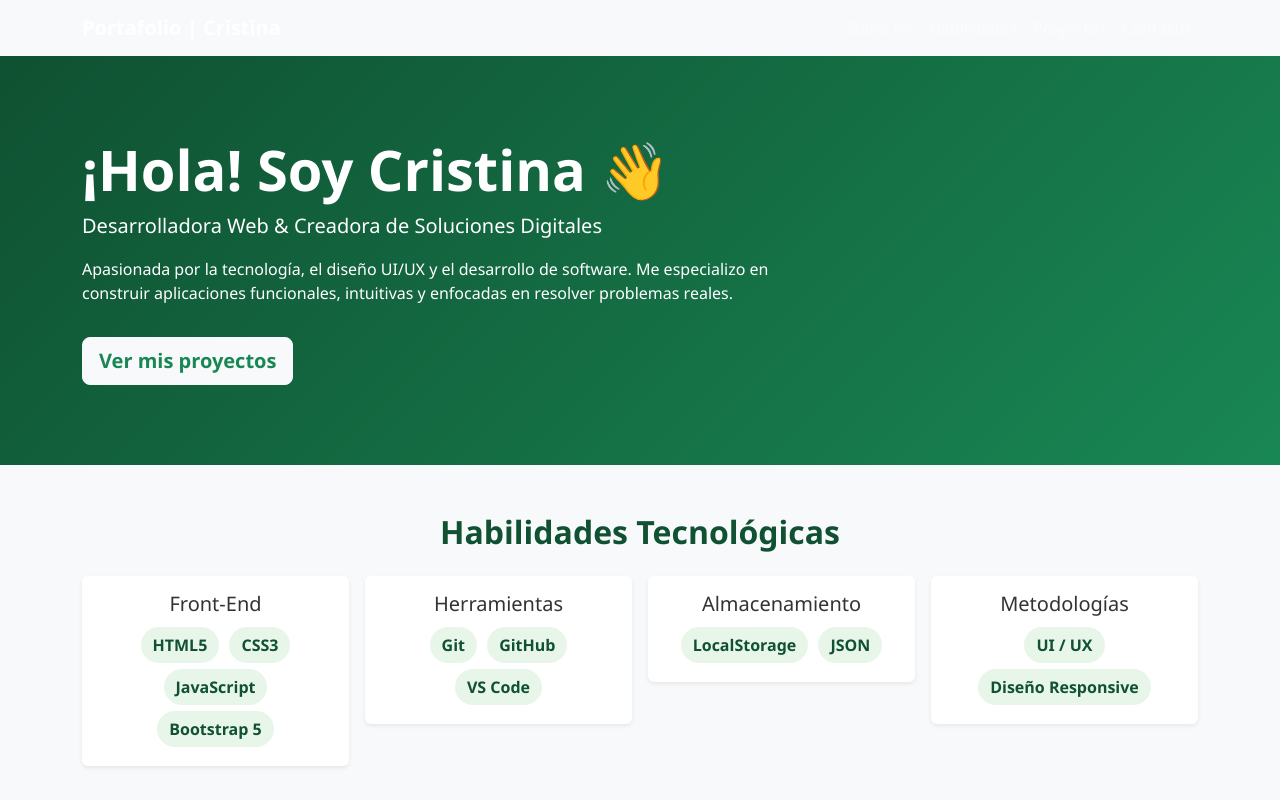
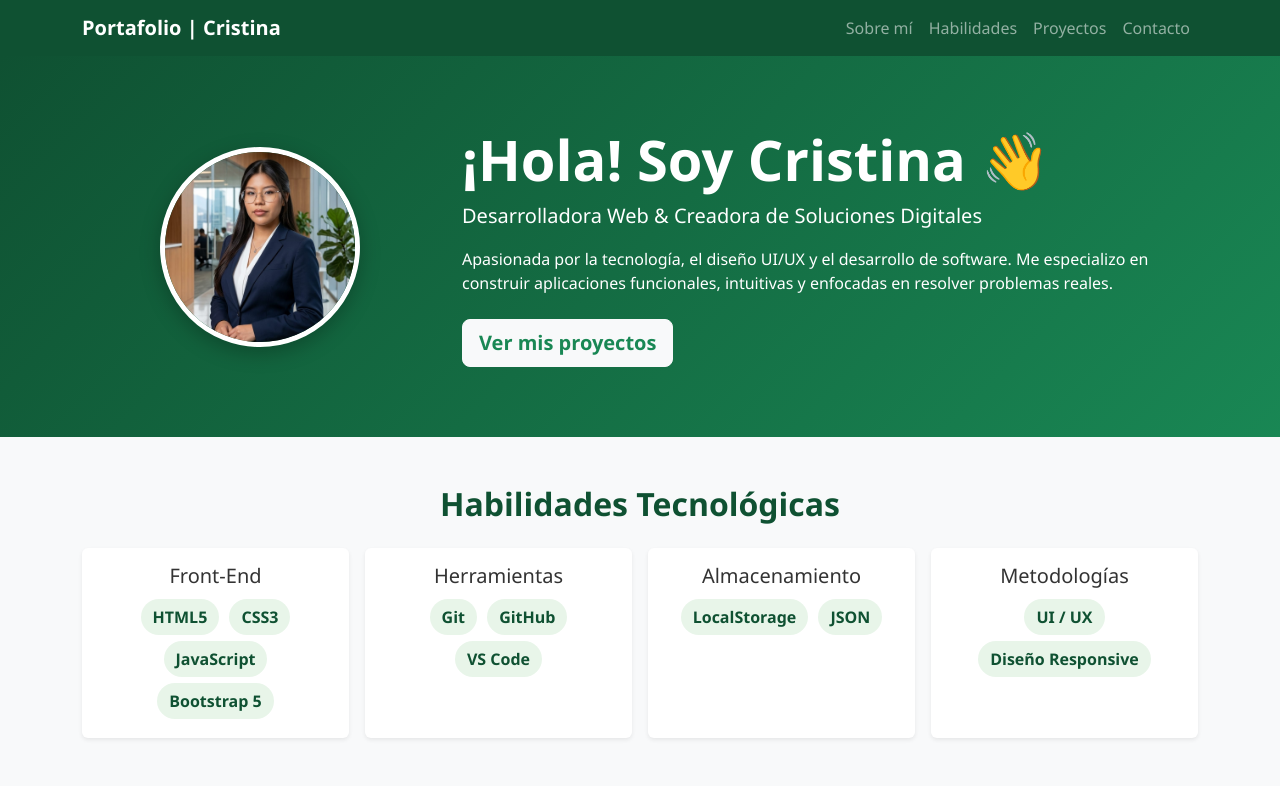
Before and after one commit to Kristi03lua/EcoAlerta-Tehuacan, a plain HTML site: page index.html in a window 1280 px wide. Shown: the top 800 px of the page. Drawn offline with nearby package versions, Linux system fonts and the light colour scheme.

Commit message:
Update index.html

```diff
--- a/index.html
+++ b/index.html
@@ -4,6 +4,7 @@
     <meta charset="UTF-8">
     <meta name="viewport" content="width=device-width, initial-scale=1.0">
     <title>Portafolio Profesional | Cristina</title>
+    <!-- Bootstrap 5 CSS -->
     <link href="https://cdn.jsdelivr.net/npm/bootstrap@5.3.0/dist/css/bootstrap.min.css" rel="stylesheet">
     <style>
         :root {
@@ -11,17 +12,48 @@
             --accent-color: #198754;
             --bg-light: #f8f9fa;
         }
-        body { font-family: 'Segoe UI', Tahoma, Geneva, Verdana, sans-serif; background-color: var(--bg-light); color: #333; }
-        .hero { background: linear-gradient(135deg, #0f5132, #198754); color: white; padding: 80px 0; }
-        .card-custom { border: none; border-radius: 12px; transition: transform 0.2s; box-shadow: 0 4px 12px rgba(0,0,0,0.05); }
-        .card-custom:hover { transform: translateY(-5px); }
-        .badge-tech { background-color: #e8f5e9; color: var(--primary-color); font-weight: 600; padding: 6px 12px; margin: 3px; border-radius: 20px; display: inline-block; }
+        body {
+            font-family: 'Segoe UI', Tahoma, Geneva, Verdana, sans-serif;
+            background-color: var(--bg-light);
+            color: #333;
+        }
+        .hero {
+            background: linear-gradient(135deg, #0f5132, #198754);
+            color: white;
+            padding: 70px 0;
+        }
+        .profile-img {
+            width: 200px;
+            height: 200px;
+            object-fit: cover;
+            border-radius: 50%;
+            border: 5px solid white;
+            box-shadow: 0 6px 20px rgba(0,0,0,0.25);
+        }
+        .card-custom {
+            border: none;
+            border-radius: 12px;
+            transition: transform 0.2s;
+            box-shadow: 0 4px 12px rgba(0,0,0,0.05);
+        }
+        .card-custom:hover {
+            transform: translateY(-5px);
+        }
+        .badge-tech {
+            background-color: #e8f5e9;
+            color: var(--primary-color);
+            font-weight: 600;
+            padding: 6px 12px;
+            margin: 3px;
+            border-radius: 20px;
+            display: inline-block;
+        }
     </style>
 </head>
 <body>
 
     <!-- Navegación -->
-    <nav class="navbar navbar-expand-lg navbar-dark style="background-color: #0f5132;" sticky-top">
+    <nav class="navbar navbar-expand-lg navbar-dark sticky-top" style="background-color: #0f5132;">
         <div class="container">
             <a class="navbar-brand fw-bold" href="#">Portafolio | Cristina</a>
             <button class="navbar-toggler" type="button" data-bs-toggle="collapse" data-bs-target="#navbarNav">
@@ -38,15 +70,19 @@
         </div>
     </nav>
 
-    <!-- Header / Sobre Mí -->
+    <!-- Header / Sobre Mí con Foto -->
     <header id="sobre-mi" class="hero text-center text-md-start">
         <div class="container">
-            <div class="row align-items-center">
+            <div class="row align-items-center g-4">
+                <div class="col-md-4 text-center">
+                    <!-- Foto de Perfil Profesional -->
+                    <img src="cristina-foto.jpg" alt="Cristina" class="profile-img">
+                </div>
                 <div class="col-md-8">
                     <h1 class="display-4 fw-bold">¡Hola! Soy Cristina 👋</h1>
                     <p class="lead">Desarrolladora Web & Creadora de Soluciones Digitales</p>
                     <p>Apasionada por la tecnología, el diseño UI/UX y el desarrollo de software. Me especializo en construir aplicaciones funcionales, intuitivas y enfocadas en resolver problemas reales.</p>
-                    <a href="#proyectos" class="btn btn-light btn-lg mt-3 text-success fw-bold">Ver mis proyectos</a>
+                    <a href="#proyectos" class="btn btn-light btn-lg mt-2 text-success fw-bold">Ver mis proyectos</a>
                 </div>
             </div>
         </div>
@@ -58,7 +94,7 @@
             <h2 class="text-center fw-bold mb-4" style="color: var(--primary-color);">Habilidades Tecnológicas</h2>
             <div class="row text-center g-3">
                 <div class="col-6 col-md-3">
-                    <div class="p-3 bg-white rounded shadow-sm">
+                    <div class="p-3 bg-white rounded shadow-sm h-100">
                         <h5>Front-End</h5>
                         <span class="badge-tech">HTML5</span>
                         <span class="badge-tech">CSS3</span>
@@ -67,7 +103,7 @@
                     </div>
                 </div>
                 <div class="col-6 col-md-3">
-                    <div class="p-3 bg-white rounded shadow-sm">
+                    <div class="p-3 bg-white rounded shadow-sm h-100">
                         <h5>Herramientas</h5>
                         <span class="badge-tech">Git</span>
                         <span class="badge-tech">GitHub</span>
@@ -75,14 +111,14 @@
                     </div>
                 </div>
                 <div class="col-6 col-md-3">
-                    <div class="p-3 bg-white rounded shadow-sm">
+                    <div class="p-3 bg-white rounded shadow-sm h-100">
                         <h5>Almacenamiento</h5>
                         <span class="badge-tech">LocalStorage</span>
                         <span class="badge-tech">JSON</span>
                     </div>
                 </div>
                 <div class="col-6 col-md-3">
-                    <div class="p-3 bg-white rounded shadow-sm">
+                    <div class="p-3 bg-white rounded shadow-sm h-100">
                         <h5>Metodologías</h5>
                         <span class="badge-tech">UI / UX</span>
                         <span class="badge-tech">Diseño Responsive</span>
@@ -103,7 +139,7 @@
                         <p class="text-muted">Plataforma web comunitaria de gestión ambiental e incidencias urbanas.</p>
                         <ul>
                             <li>Filtros dinámicos de rutas de recolección de basura y agua.</li>
-                            <li>Formulario de reportes ciudadanos con almacenamiento en `LocalStorage`.</li>
+                            <li>Formulario de reportes ciudadanos con almacenamiento en LocalStorage.</li>
                             <li>Diseño adaptativo Mobile-First con Bootstrap.</li>
                         </ul>
                         <div class="mt-auto">
@@ -137,12 +173,12 @@
         <div class="container text-center">
             <h2 class="fw-bold mb-3">¿Hablamos?</h2>
             <p>Estoy disponible para proyectos, colaboraciones y nuevas oportunidades profesionales.</p>
-            <p class="mb-4"><strong>GitHub:</strong> <a href="https://github.com/Kristi03lua" class="text-white">@Kristi03lua</a></p>
+            <p class="mb-4"><strong>GitHub:</strong> <a href="https://github.com/Kristi03lua" class="text-white" target="_blank">@Kristi03lua</a></p>
             <p class="small text-white-50">© 2026 Cristina — Portafolio Profesional</p>
         </div>
     </footer>
 
+    <!-- Bootstrap Bundle JS -->
     <script src="https://cdn.jsdelivr.net/npm/bootstrap@5.3.0/dist/js/bootstrap.bundle.min.js"></script>
 </body>
 </html>
-</html>
```
